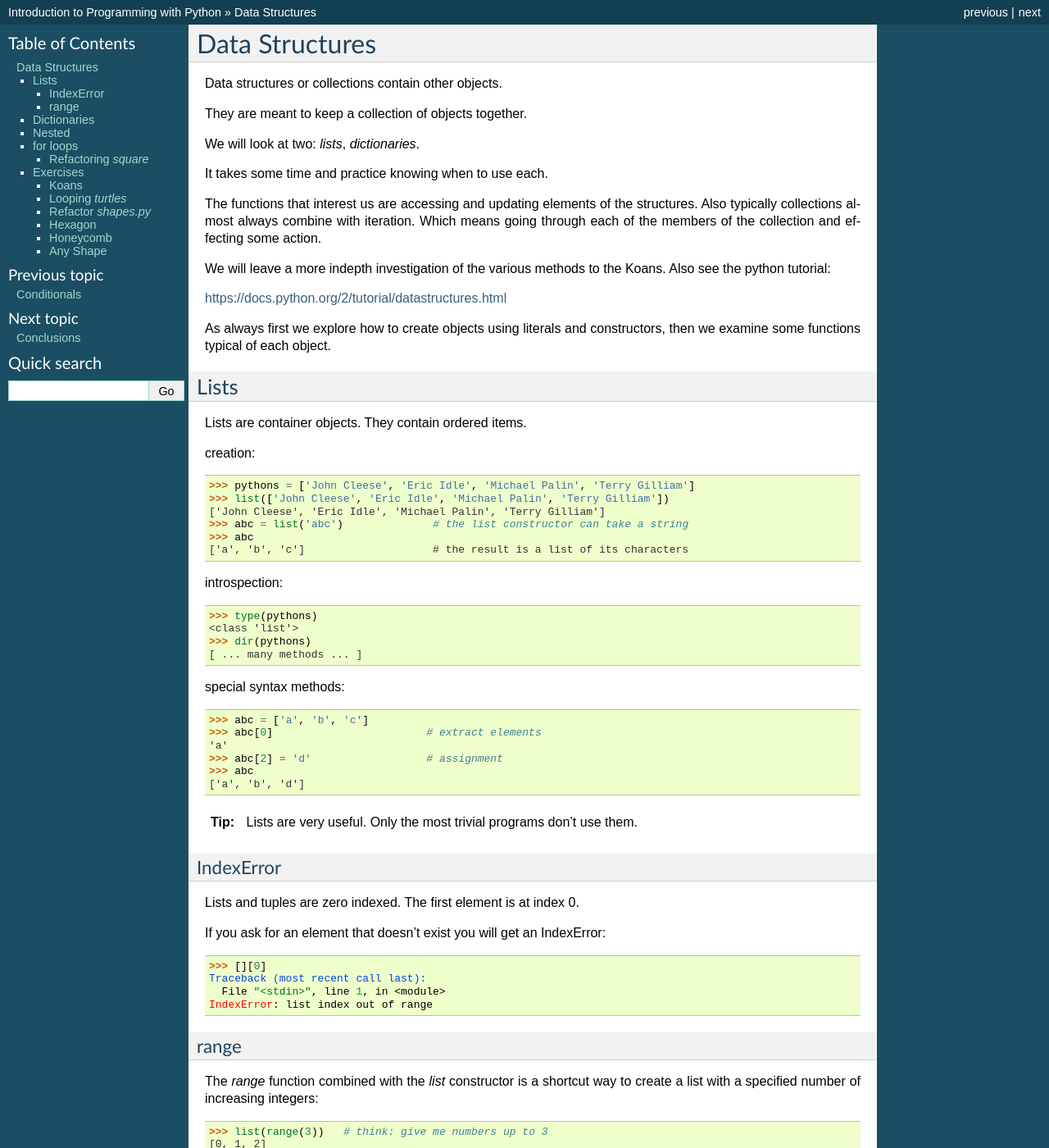
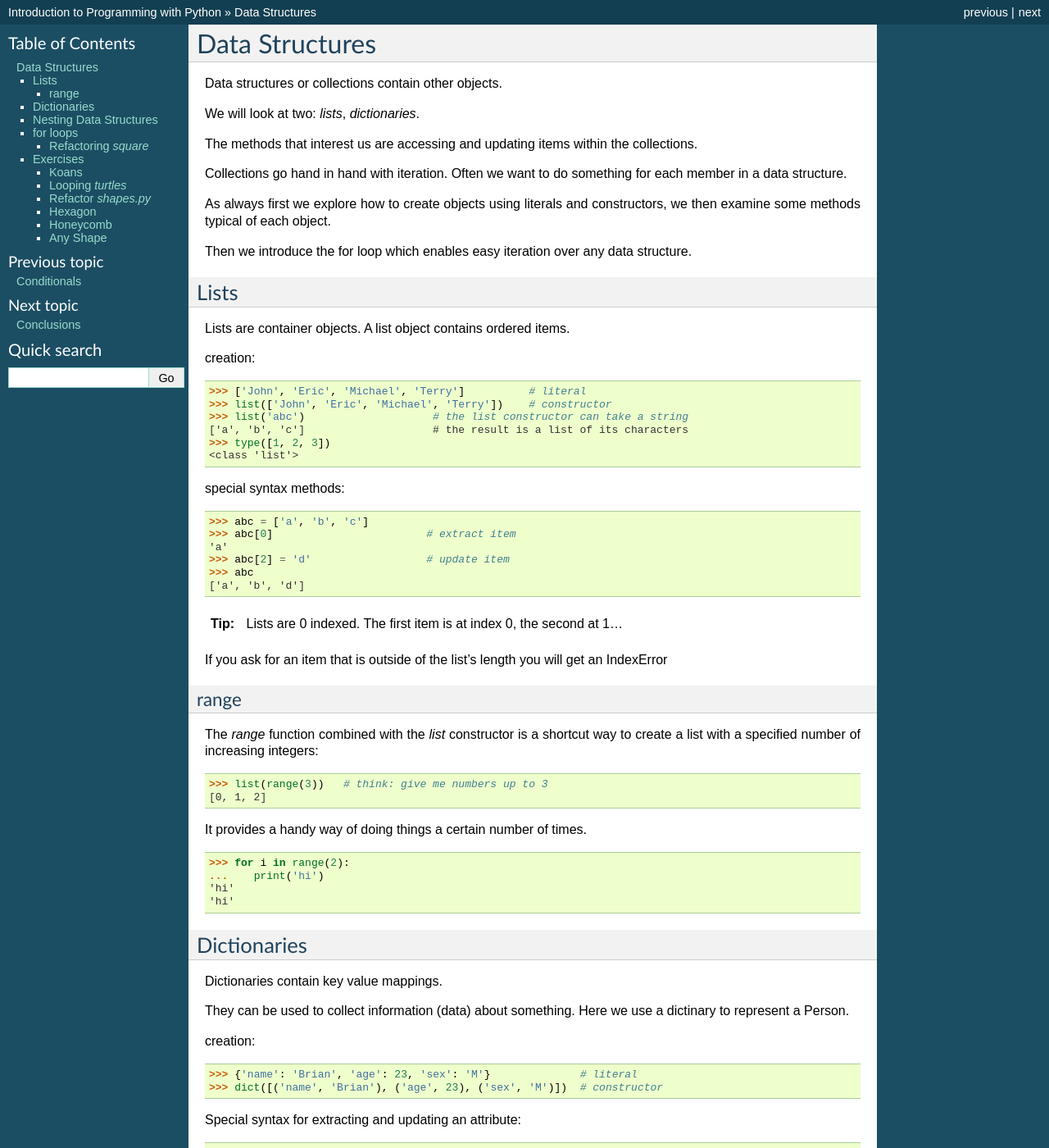
Before and after one commit to gu-lseg/intro-to-programming, a Sphinx documentation site: the page built from source/data_structures.rst, in a window 1280 px wide and 1400 px high. Shown: the whole window at 82% size. Built offline with Sphinx 7.4.7, drawn with Linux system fonts in a browser that asks for light colours; pages that are not in the unit, such as notebooks, are missing from menus; some of the changed text lies outside the part shown.

Commit message:
rewrote intro

```diff
--- a/source/data_structures.rst
+++ b/source/data_structures.rst
@@ -3,66 +3,47 @@ Data Structures
 
 Data structures or collections contain other objects.
 
-They are meant to keep a collection of objects together.
-
 We will look at two: `lists`, `dictionaries`.
 
-It takes some time and practice knowing when to use each.
+The methods that interest us are accessing and updating items within the collections.
 
-The functions that interest us are accessing and updating elements of the structures. Also typically collections almost always combine with iteration. Which means going through each of the
-members of the collection and effecting some action.
-
-We will leave a more indepth investigation of the various methods to the Koans. Also see the python tutorial:
-
-https://docs.python.org/2/tutorial/datastructures.html
+Collections go hand in hand with iteration. Often we want to do something for each
+member in a data structure.
 
 As always first we explore how to create objects using literals and
-constructors, then we examine some functions typical of each object.
+constructors, we then examine some methods typical of each object.
+
+Then we introduce the for loop which enables easy iteration over any data
+structure.
 
 Lists
 =====
 
-Lists are container objects. They contain ordered items.
+Lists are container objects. A list object contains ordered items.
 
 creation::
 
-    >>> pythons = ['John Cleese', 'Eric Idle', 'Michael Palin', 'Terry Gilliam']
-    >>> list(['John Cleese', 'Eric Idle', 'Michael Palin', 'Terry Gilliam'])
-    ['John Cleese', 'Eric Idle', 'Michael Palin', 'Terry Gilliam']
-    >>> abc = list('abc')              # the list constructor can take a string
-    >>> abc
+    >>> ['John', 'Eric', 'Michael', 'Terry']          # literal
+    >>> list(['John', 'Eric', 'Michael', 'Terry'])    # constructor
+    >>> list('abc')                    # the list constructor can take a string
     ['a', 'b', 'c']                    # the result is a list of its characters
-
-introspection::
-
-    >>> type(pythons)
+    >>> type([1, 2, 3])
     <class 'list'>
-    >>> dir(pythons)
-    [ ... many methods ... ]
 
 special syntax methods::
 
     >>> abc = ['a', 'b', 'c']
-    >>> abc[0]                        # extract elements
+    >>> abc[0]                        # extract item
     'a'
-    >>> abc[2] = 'd'                  # assignment
+    >>> abc[2] = 'd'                  # update item
     >>> abc
     ['a', 'b', 'd']
 
+
 .. tip::
-    Lists are very useful. Only the most trivial programs don't use them.
+    Lists are 0 indexed. The first item is at index 0, the second at 1...
 
-IndexError
-----------
-
-Lists and tuples are zero indexed. The first element is at index 0.
-
-If you ask for an element that doesn't exist you will get an IndexError::
-
-    >>> [][0]
-    Traceback (most recent call last):
-      File "<stdin>", line 1, in <module>
-    IndexError: list index out of range
+If you ask for an item that is outside of the list's length you will get an IndexError
 
 range
 -----
@@ -87,29 +68,27 @@ Dictionaries
 
 Dictionaries contain key value mappings.
 
-They can be used to represent things as well. Here we use a dictinary to
+They can be used to collect information (data) about something. Here we use a dictinary to
 represent a Person.
 
 creation::
 
     >>> {'name': 'Brian', 'age': 23, 'sex': 'M'}              # literal
     >>> dict([('name', 'Brian'), ('age', 23), ('sex', 'M')])  # constructor
-    >>> type(person)
-    <class 'dict'>
-
 
 Special syntax for extracting and updating an attribute::
 
-    >>> person['name']
+    >>> person = {'name': 'Brian', 'age': 23, 'sex': 'M'}
+    >>> person['name']                          # extract value
     'Brian'
-    >>> person['name'] = 'Naomi'
+    >>> person['name'] = 'Naomi'                # update value
     >>> person['name']
     'Name'
 
 If you request a non-existent key you get a `KeyError`.
 
-Nested
-======
+Nesting Data Structures
+=======================
 
 Data structures can include any type of object including other data structures.
 
@@ -121,8 +100,8 @@ Here is a list of dictionaries::
             {'name': 'Brian', 'age': 23, 'sex': 'M', 'status': 'Single'}
         ]
 
-Nested data structures are extremely common.
-
+.. tip::
+    Nested data structures are extremely common.
 
 
 for loops
```
